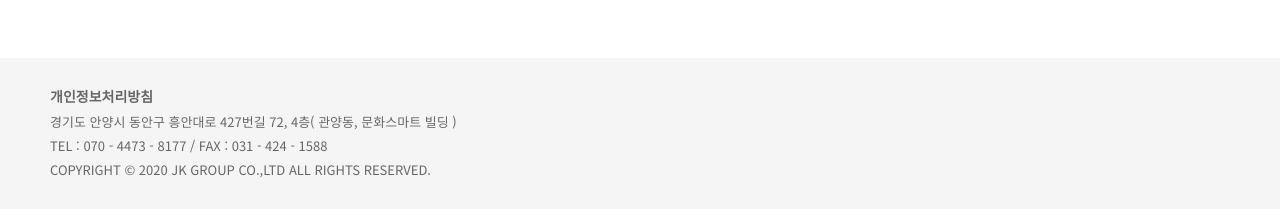
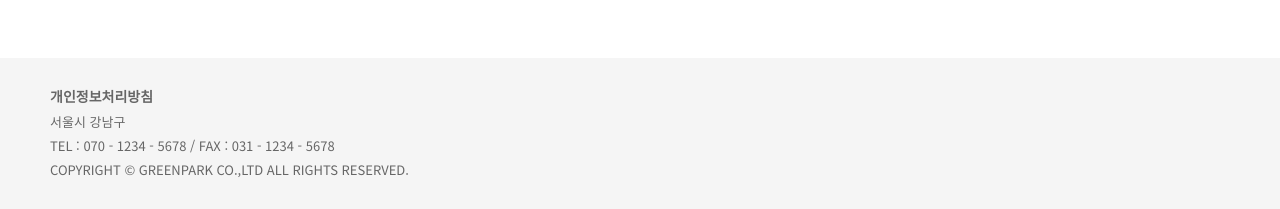
Before and after one commit to ROHHANNA/ROHHANNA.github.io, a plain HTML site: page app1.html in a window 1280 px wide. Shown: the part 3793-4002 px from the top of the page. Drawn offline with Linux system fonts and the light colour scheme.

Commit message:
html footer 전체수정

```diff
--- a/app1.html
+++ b/app1.html
@@ -197,9 +197,9 @@
 
 			<p class="m_agree"><a href="#"><strong>개인정보처리방침</strong></a></p>
 			<div class="info">
-				<p>경기도 안양시 동안구 흥안대로 427번길 72, 4층( 관양동, 문화스마트 빌딩 )</p>
-				<p>TEL : 070 - 4473 - 8177 / FAX : 031 - 424 - 1588</p>
-				<p>COPYRIGHT © 2020 JK GROUP CO.,LTD ALL RIGHTS RESERVED. </p>
+				<p>서울시 강남구</p>
+				<p>TEL : 070 - 1234 - 5678 / FAX : 031 - 1234 - 5678</p>
+				<p>COPYRIGHT © GREENPARK CO.,LTD ALL RIGHTS RESERVED. </p>
 			</div>
 		</div>
 	</footer>
```
Also changed, not shown: app2.html (+3 -3 lines), app3.html (+3 -3 lines), app4.html (+3 -3 lines), app8.html (+3 -3 lines), app9.html (+3 -3 lines), application.html (+3 -3 lines), application2.html (+3 -3 lines), company.html (+3 -3 lines), faq.html (+3 -3 lines), fisheries.html (+3 -3 lines), golf.html (+3 -3 lines), index.html (+3 -3 lines), landscape.html (+3 -3 lines), livestock.html (+3 -3 lines), 2 more files.
